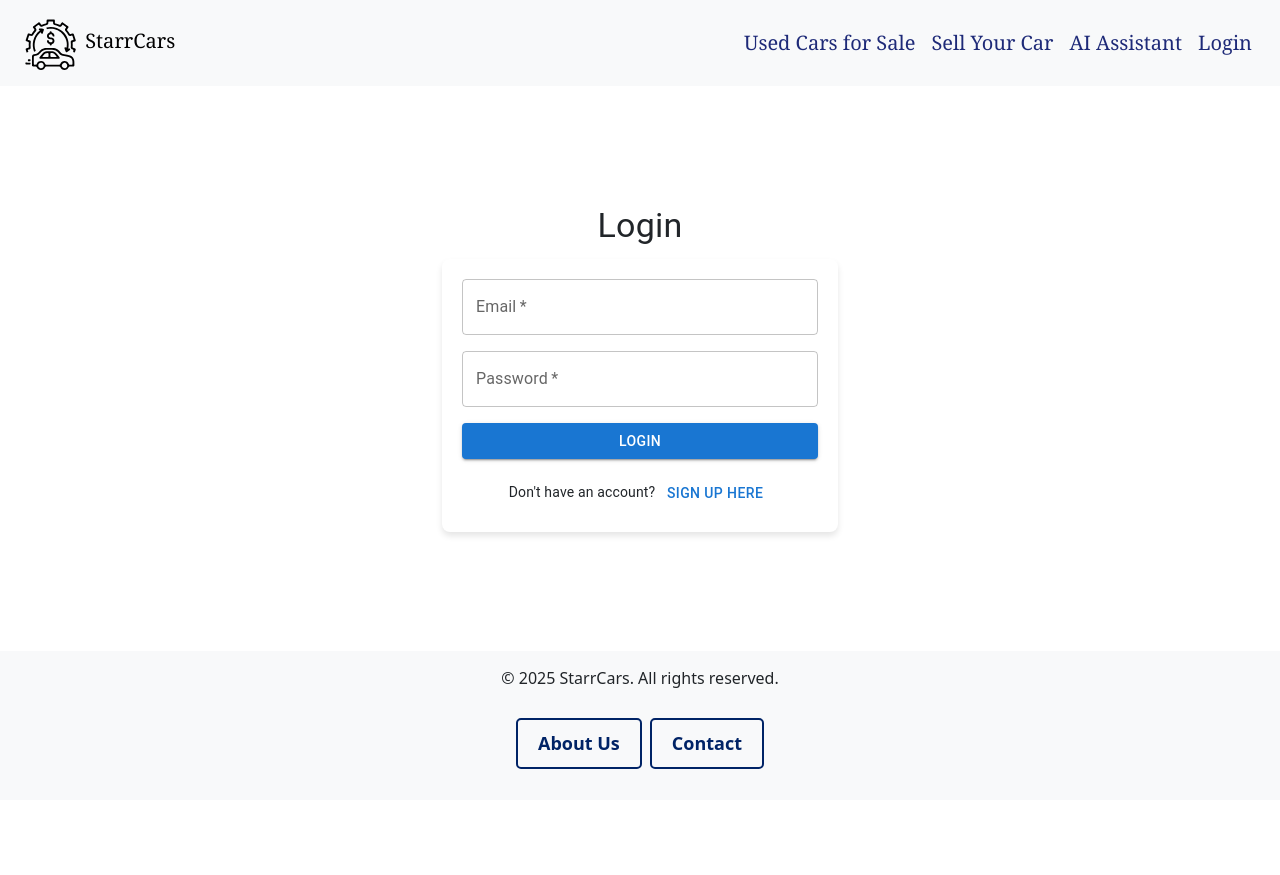
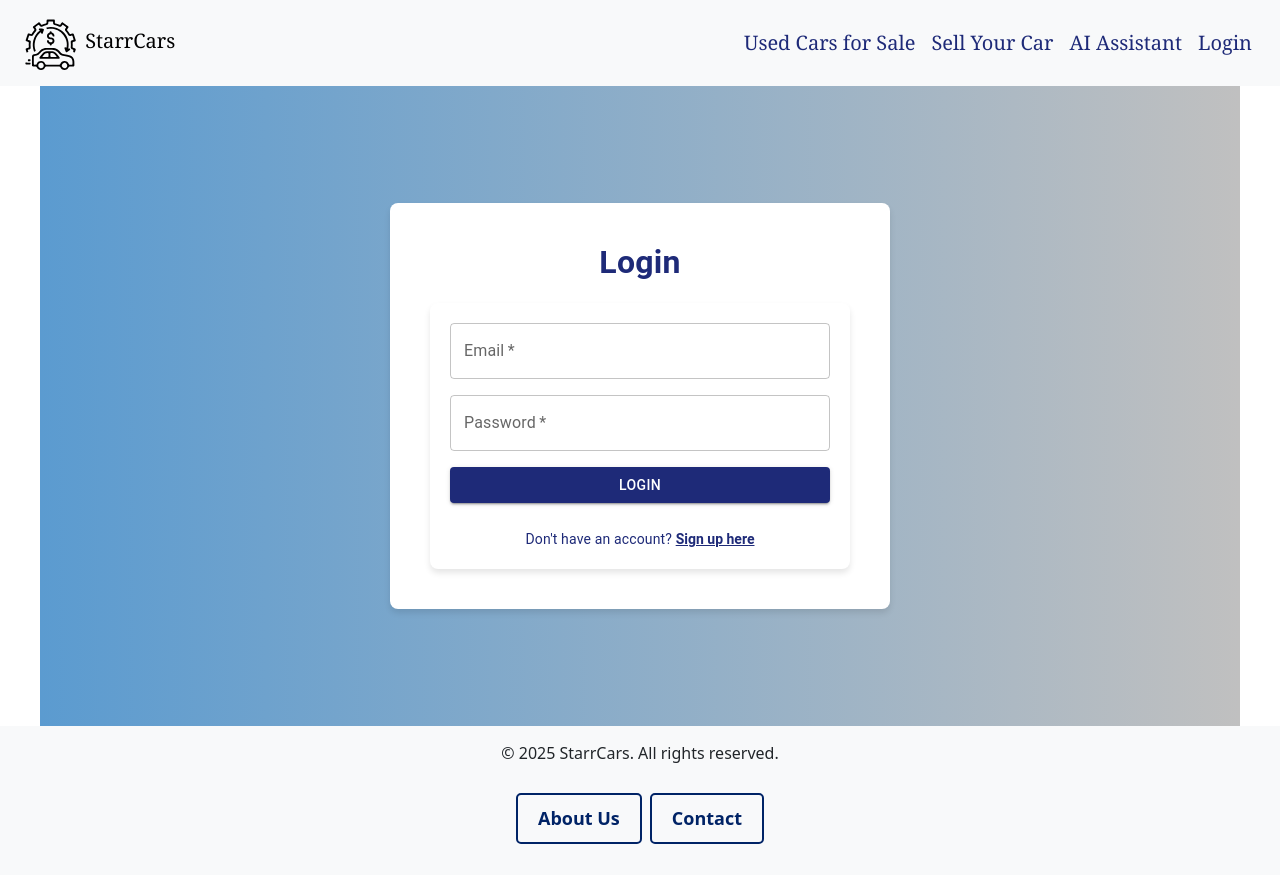
Before and after one commit to amalekia/StarrCars, a React (Create React App) app in the folder frontend/: page /login in a window 1280 px wide. Before the commit the page ends 800 px from the top, so only its background shows below. Built offline with nearby package versions, Linux system fonts and the light colour scheme; no server answers.

Commit message:
added some more styling to the login and fixed login/logout logic.

```diff
--- a/frontend/src/auth/auth-provider.tsx
+++ b/frontend/src/auth/auth-provider.tsx
@@ -8,11 +8,13 @@ type UserContext = {
 export type AuthContext = {
   user: UserContext;
   loading: boolean;
+  setUser: (user: UserContext) => void;
 };
 
 export const AuthContextValue = createContext<AuthContext>({
   user: null,
   loading: true,
+  setUser: () => {},
 });
 
 export const AuthProvider: React.FunctionComponent<React.PropsWithChildren> = ({
@@ -22,6 +24,7 @@ export const AuthProvider: React.FunctionComponent<React.PropsWithChildren> = ({
   const [loading, setLoading] = useState<boolean>(true);
 
   useEffect(() => {
+    setLoading(true);
     fetch(`${process.env.REACT_APP_SERVER_URL}/user/check-auth`, {
       credentials: "include",
     })
@@ -45,6 +48,7 @@ export const AuthProvider: React.FunctionComponent<React.PropsWithChildren> = ({
   const contextValue = {
     user,
     loading,
+    setUser,
   };
 
   return (
--- a/frontend/src/styles/home.css
+++ b/frontend/src/styles/home.css
@@ -20,7 +20,7 @@
 .home-title {
   font-size: 3rem;
   font-weight: bold;
-  font-family: "Pacifico", cursive;
+  font-family: "Montserrat", sans-serif;
   font-size: 60px;
   text-shadow: #666 1px 1px 2px;
   color: #1e2a78; /* Daytona blue */
--- /dev/null
+++ b/frontend/src/styles/login.css
@@ -0,0 +1,84 @@
+.login-container {
+    font-family: "Arial", sans-serif;
+    color: #1e2a78; /* Daytona blue */
+    background: linear-gradient(to right, #5b9bd0, #c0c0c0); /* Background gradient */
+    min-height: 80vh;
+    display: flex;
+    justify-content: center;
+    align-items: center;
+    padding: 20px;
+}
+
+.login-form {
+    background: white;
+    padding: 40px;
+    border-radius: 8px;
+    box-shadow: 0 4px 6px rgba(0, 0, 0, 0.1);
+    max-width: 500px;
+    width: 100%;
+}
+
+.login-header {
+    text-align: center;
+    margin-bottom: 20px;
+}
+
+.login-header h4 {
+    font-size: 2rem;
+    font-weight: bold;
+    color: #1e2a78;
+    margin: 0;
+}
+
+.login-input {
+    margin-bottom: 15px;
+}
+
+.MuiTextField-root {
+    width: 100%;
+}
+
+.login-button {
+    background-color: #1e2a78 !important;
+    color: white !important;
+    font-size: 1rem;
+    padding: 10px 0;
+    border: none;
+    cursor: pointer;
+    transition: 0.3s ease;
+    font-weight: bold;
+    border-radius: 4px;
+}
+
+.login-button:hover {
+    background-color: #142063 !important;
+}
+
+.error-message {
+    color: red;
+    text-align: center;
+    margin-top: -10px;
+    margin-bottom: 15px;
+    font-size: 0.875rem;
+}
+
+.signup-link {
+    text-align: center;
+    margin-top: 10px;
+}
+
+.signup-link button {
+    background: none;
+    color: #1e2a78;
+    font-weight: bold;
+    text-decoration: underline;
+    cursor: pointer;
+    padding: 0;
+    border: none;
+    font-size: 0.875rem;
+}
+
+.signup-link button:hover {
+    color: #142063;
+    text-decoration: none;
+}
--- a/frontend/src/views/home.jsx
+++ b/frontend/src/views/home.jsx
@@ -21,7 +21,7 @@ export default function Home() {
   return (
     <div className="home-container">
       <header className="home-header">
-        <h1 className="home-title">Welcome to StarrCars {currentUser ? `${currentUser.name}!` : ''}</h1>
+        <h1 className="home-title">Welcome to StarrCars{currentUser ? `, ${currentUser.name}!` : '!'}</h1>
         <p className="home-subtitle">Your most trusted source to buy and sell cars!</p>
       </header>
       <section className="home-section">
--- a/frontend/src/views/login.tsx
+++ b/frontend/src/views/login.tsx
@@ -1,6 +1,7 @@
 import React, { useState } from "react";
 import { TextField, Button, Grid, Typography, Container } from "@mui/material";
 import { useNavigate } from "react-router-dom";
+import "../styles/login.css";
 
 const LoginPage: React.FC = () => {
   const [email, setEmail] = useState<string>("");
@@ -12,21 +13,25 @@ const LoginPage: React.FC = () => {
     event.preventDefault();
 
     try {
-      const response = await fetch(`${process.env.REACT_APP_SERVER_URL}/user/login`, {
+      const response = await fetch(
+        `${process.env.REACT_APP_SERVER_URL}/user/login`,
+        {
           method: "POST",
           headers: {
             "Content-Type": "application/json",
           },
           credentials: "include",
           body: JSON.stringify({ email, password }),
-      });
+        }
+      );
 
       if (!response.ok) {
         const data = await response.json();
         setError(data.error || "Login failed");
         return;
       }
-      navigate("/");  // Redirect to home page
+
+      window.location.href = "/";
 
     } catch (error) {
       setError("An error occurred during login.");
@@ -34,13 +39,14 @@ const LoginPage: React.FC = () => {
   };
 
   return (
-    <Container maxWidth="xs">
-      <Typography variant="h4" align="center" gutterBottom>
-        Login
-      </Typography>
+    <Container className="login-container">
+      <div className="login-form">
+        <div className="login-header">
+          <Typography variant="h4">Login</Typography>
+        </div>
         <form onSubmit={handleSubmit}>
           <Grid container spacing={2} direction="column">
-          <Grid item>
+            <Grid item className="login-input">
               <TextField
                 label="Email"
                 type="email"
@@ -48,9 +54,10 @@ const LoginPage: React.FC = () => {
                 value={email}
                 onChange={(e) => setEmail(e.target.value)}
                 required
+                className="MuiTextField-root"
               />
             </Grid>
-          <Grid item>
+            <Grid item className="login-input">
               <TextField
                 label="Password"
                 type="password"
@@ -58,30 +65,37 @@ const LoginPage: React.FC = () => {
                 value={password}
                 onChange={(e) => setPassword(e.target.value)}
                 required
+                className="MuiTextField-root"
               />
             </Grid>
             {error && (
               <Grid item>
-              <Typography color="error" variant="body2" align="center">
-                {error}
-              </Typography>
+                <Typography className="error-message">{error}</Typography>
               </Grid>
             )}
             <Grid item>
-            <Button type="submit" fullWidth variant="contained" color="primary">
+              <Button
+                type="submit"
+                fullWidth
+                variant="contained"
+                className="login-button"
+              >
                 Login
               </Button>
             </Grid>
             <Grid item>
-            <Typography variant="body2" align="center">
+              <div className="signup-link">
+                <Typography variant="body2">
                   Don't have an account?{" "}
-              <Button color="primary" onClick={() => navigate("/signup")}>
+                  <button onClick={() => navigate("/signup")}>
                     Sign up here
-              </Button>
+                  </button>
                 </Typography>
+              </div>
             </Grid>
           </Grid>
         </form>
+      </div>
     </Container>
   );
 };
```
Lines whose indentation alone changed are shown as unchanged.
